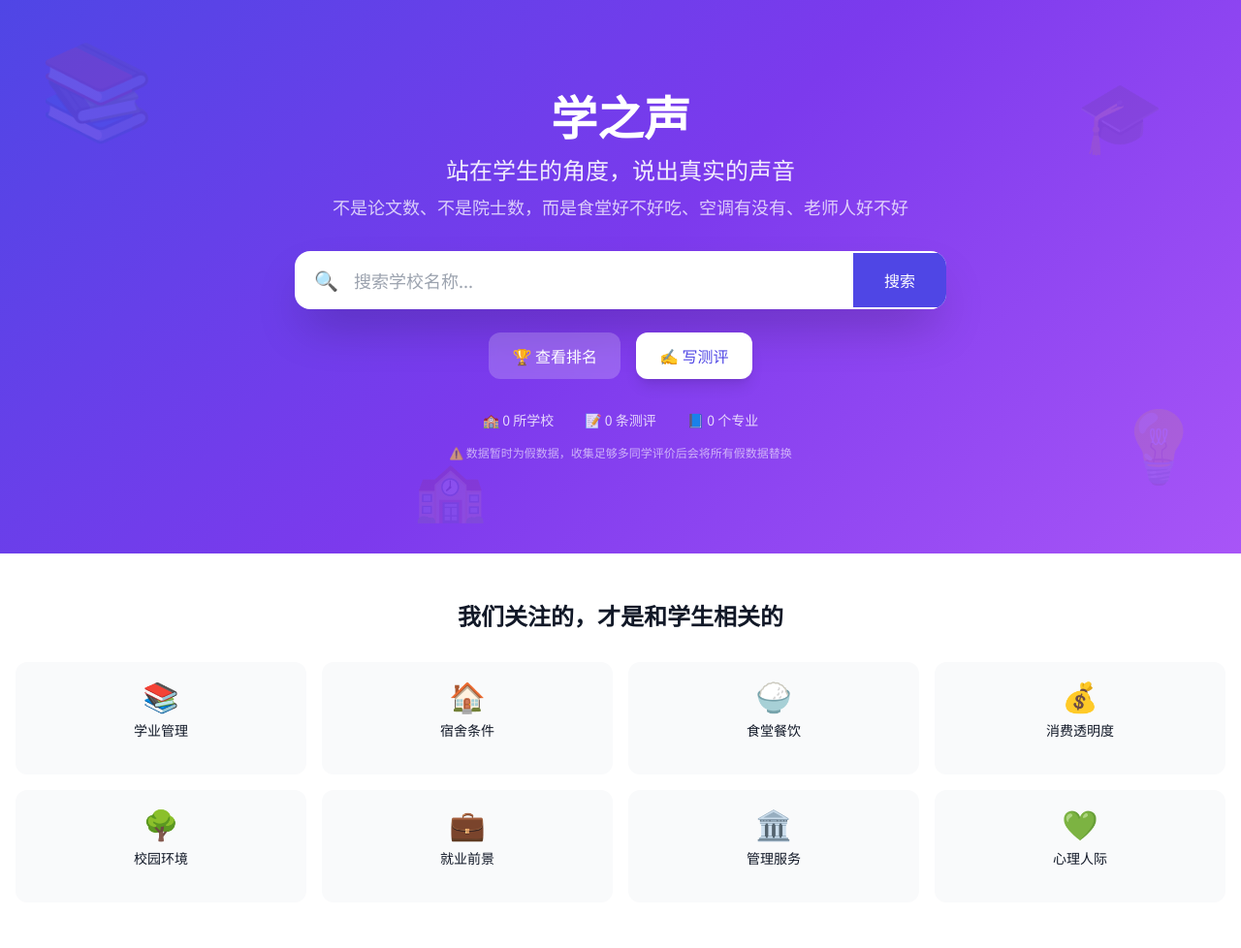
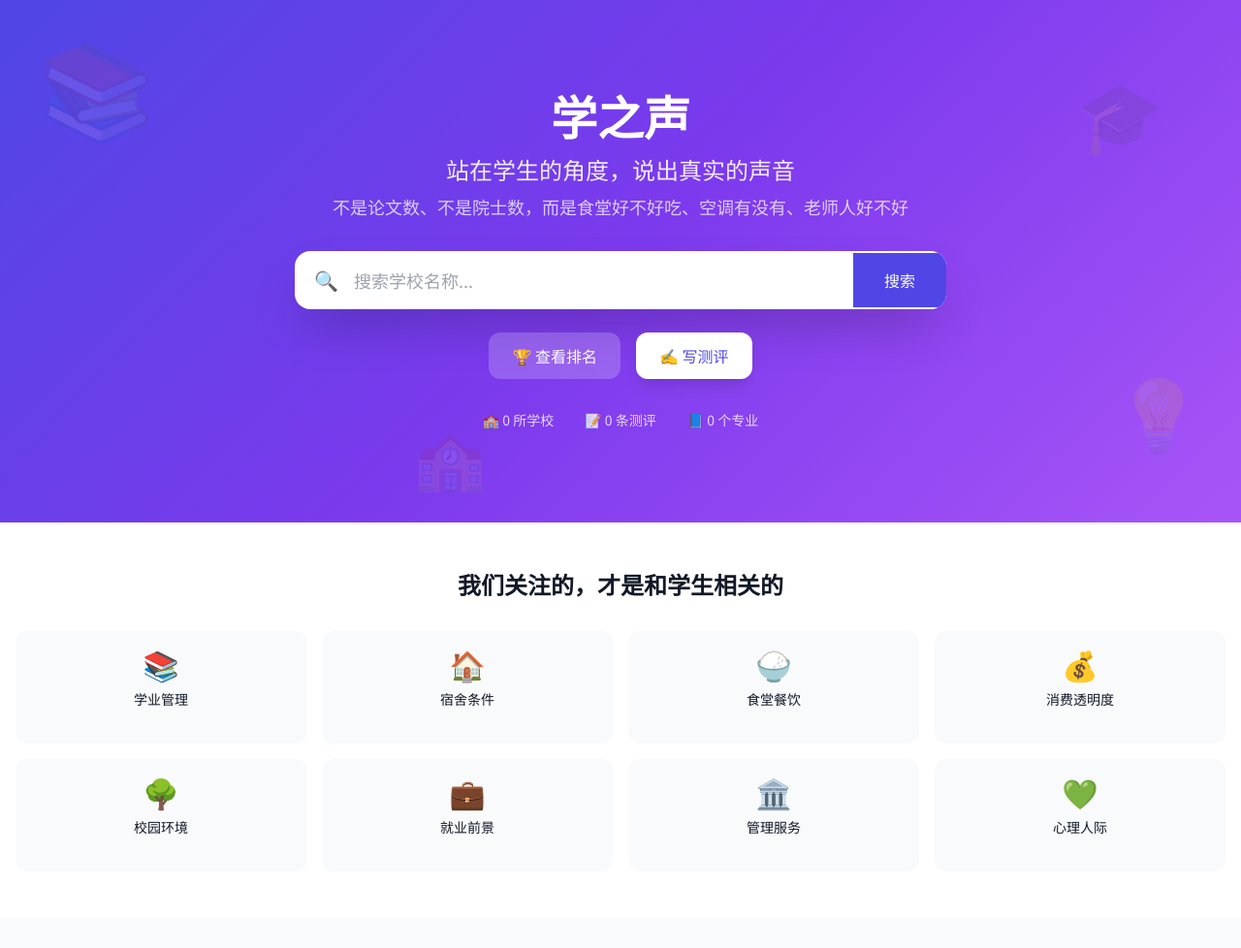
Before and after one commit to HomeSafe2017/uni-review, a Flask app: page / in a window 1280 px wide. Shown: the part 66-1044 px from the top of the page at 97% size. Run offline with Flask 3, Linux system fonts and the light colour scheme; data that the repository does not hold is empty; some libraries are stand-ins or nearby versions.

```diff
--- a/templates/index.html
+++ b/templates/index.html
@@ -42,8 +42,7 @@
             <span>📝 {{ stats.review_count or 0 }} 条测评</span>
             <span>📘 {{ stats.major_count or 0 }} 个专业</span>
         </div>
-        <p class="mt-4 text-xs opacity-60">⚠️ 数据暂时为假数据，收集足够多同学评价后会将所有假数据替换</p>
-    </div>
+        </div>
 </section>
 
 <!-- 评分维度介绍 -->
```
